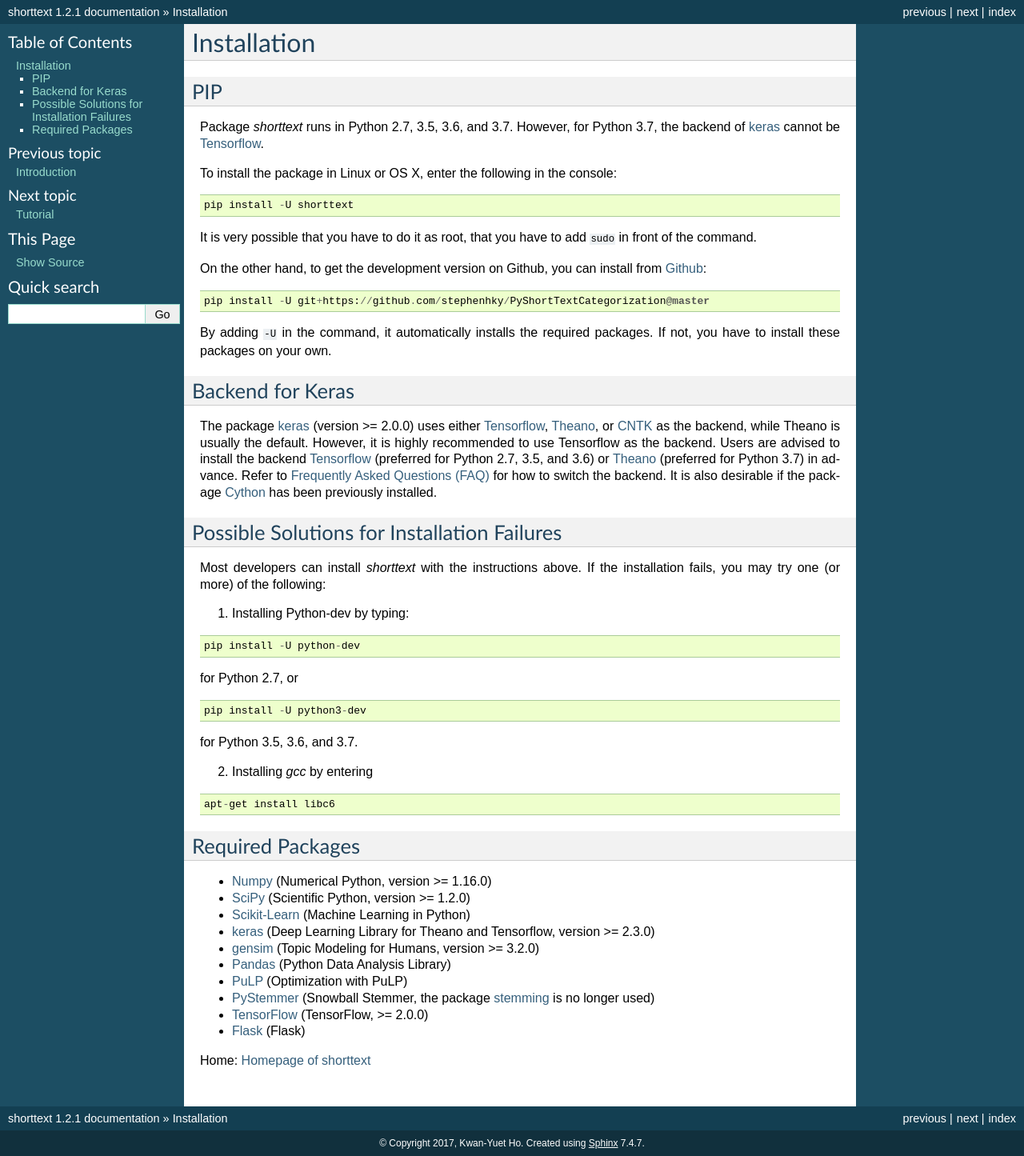
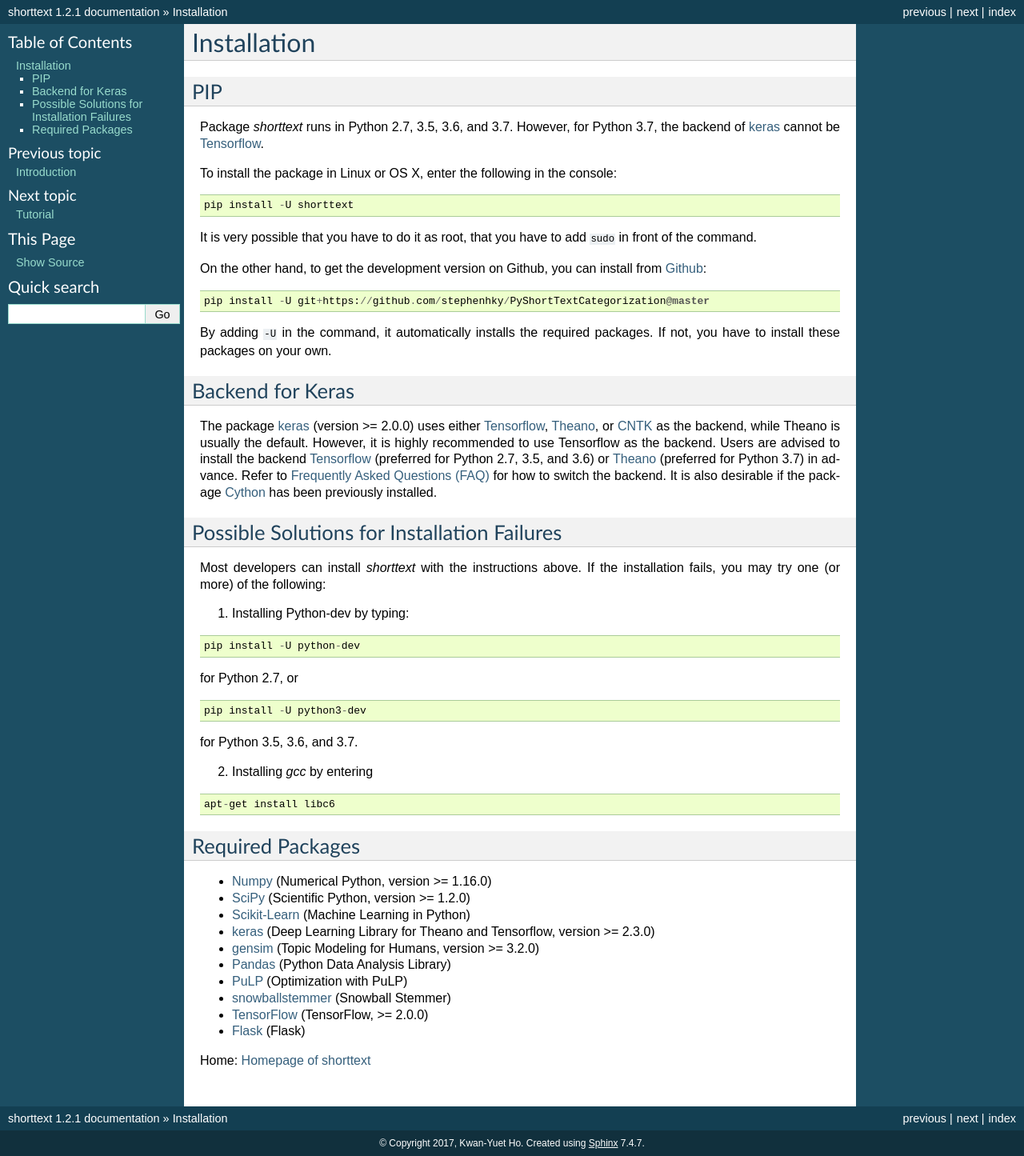
Before and after one commit to stephenhky/PyShortTextCategorization, a Sphinx documentation site: the page built from docs/install.rst, in a window 1280 px wide. Shown: the whole page at 80% size. Built offline with Sphinx 7.4.7, drawn with Linux system fonts in a browser that asks for light colours.

Commit message:
changed stemmer

```diff
--- a/docs/install.rst
+++ b/docs/install.rst
@@ -79,7 +79,7 @@
 - gensim_ (Topic Modeling for Humans, version >= 3.2.0)
 - Pandas_ (Python Data Analysis Library)
 - PuLP_ (Optimization with PuLP)
-- PyStemmer_ (Snowball Stemmer, the package stemming_ is no longer used)
+- snowballstemmer_ (Snowball Stemmer)
 - TensorFlow_ (TensorFlow, >= 2.0.0)
 - Flask_ (Flask)
 
@@ -95,8 +95,7 @@
 .. _keras: https://keras.io/
 .. _gensim: https://radimrehurek.com/gensim/
 .. _Pandas: http://pandas.pydata.org/
-.. _stemming: https://pypi.python.org/pypi/stemming/
 .. _PuLP: https://pythonhosted.org/PuLP/
-.. _PyStemmer: http://snowball.tartarus.org/
+.. _snowballstemmer: https://github.com/snowballstem/snowball
 .. _TensorFlow: https://www.tensorflow.org/
 .. _Flask: https://flask.palletsprojects.com/
--- a/requirements.txt
+++ b/requirements.txt
@@ -6,5 +6,5 @@
 gensim>=3.2.0
 pandas
 pulp
-PyStemmer
 flask
+snowballstemmer>=2.0.0
--- a/setup.py
+++ b/setup.py
@@ -32,7 +32,7 @@
 
 
 setup(name='shorttext',
-      version='1.2.1',
+      version='1.2.2a01',
       description="Short Text Mining",
       long_description=package_description(),
       long_description_content_type='text/markdown',
```
Also changed, not shown: 1 other file.
